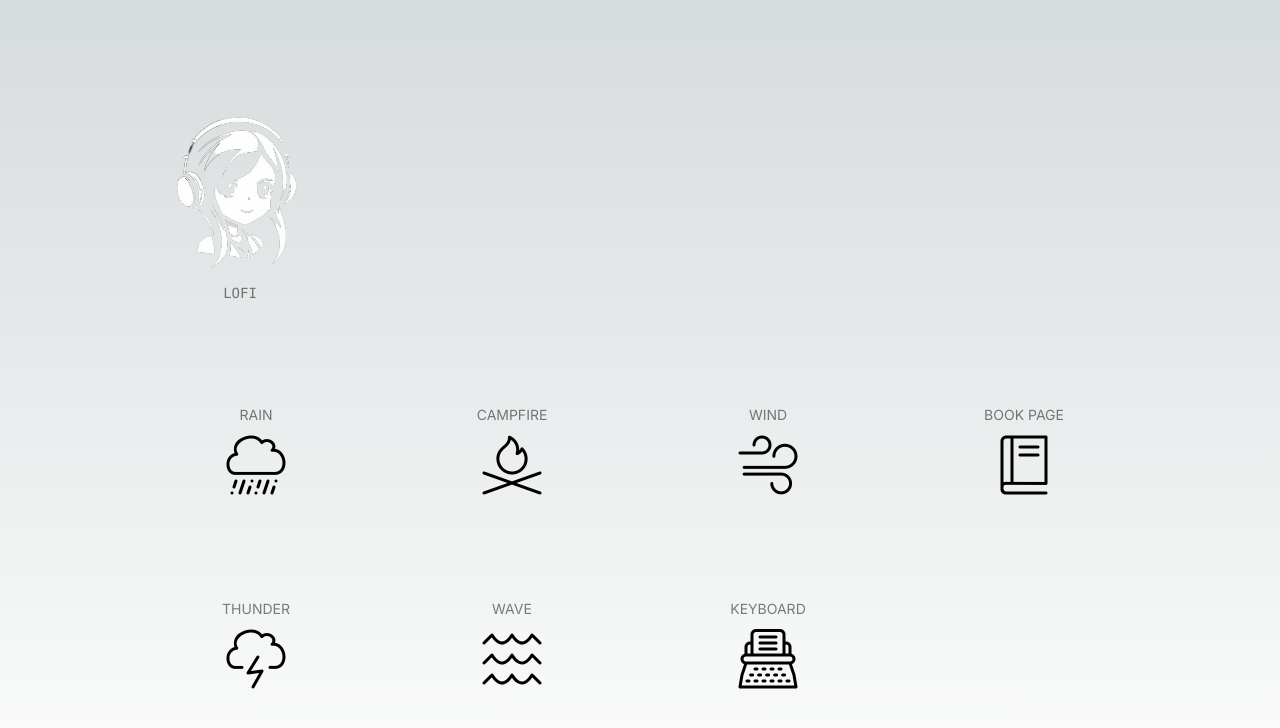
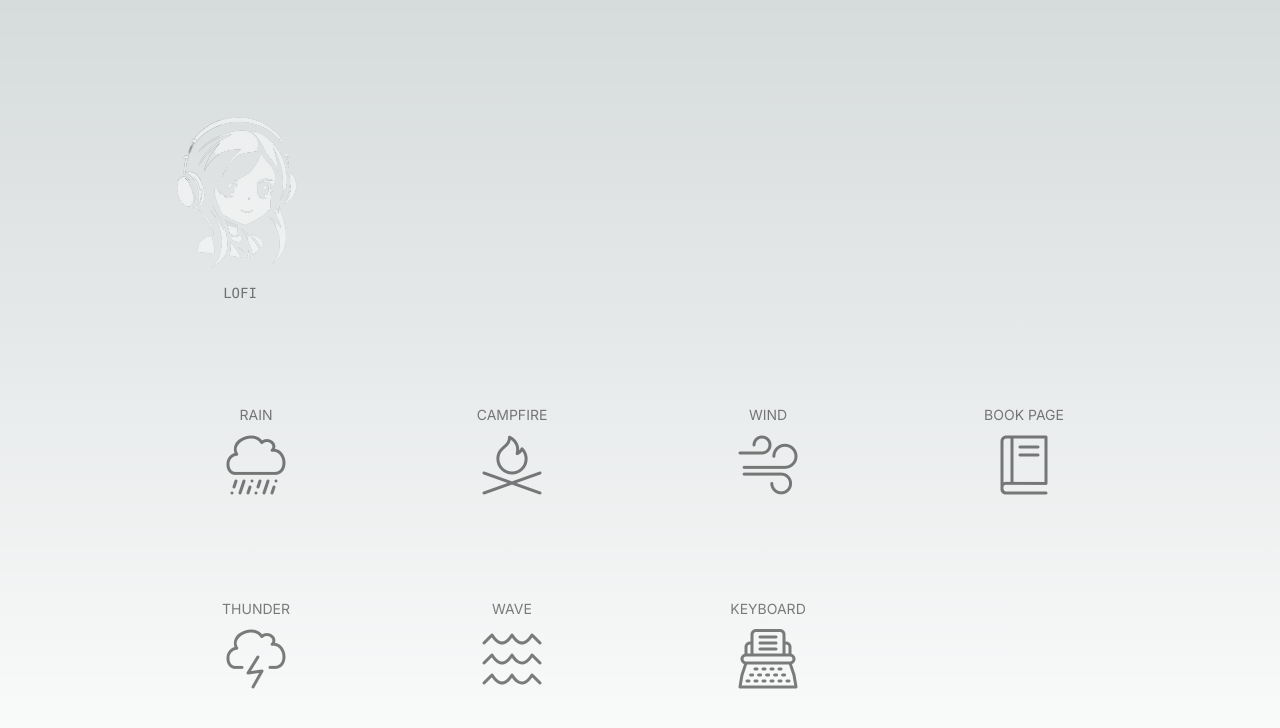
Before and after one commit to zVasO/foctopus, a Next.js app: page / in a window 1280 px wide. Shown: the top 728 px of the page. Built offline with nearby package versions, Linux system fonts and the light colour scheme.

Commit message:
feat(card): remove border change opacity of the icon

```diff
--- a/components/MusicCard.tsx
+++ b/components/MusicCard.tsx
@@ -17,12 +17,12 @@ const MusicCard = ({name}: NoiseCardProps) => {
     return (
         <div
             className={`h-56 w-56 flex flex-col justify-between group rounded-lg border border-transparent px-5 py-4
-            transition-colors hover:border-gray-300 hover:bg-gray-100 hover:dark:border-neutral-700 hover:dark:bg-neutral-800/30
-            ${isActive ? 'border-gray-300 dark:border-neutral-700' : ''}`}
+            transition-colors`}
             onClick={toggleActive}
         >
             <div style={{position: 'relative', width: '180px', height: '180px'}}>
                 <Image
+                    className={`${isActive ? 'opacity-100' : 'opacity-50'} hover:opacity-100 transition ease-in-out duration-300`}
                     src={`/images/${name}.png`}
                     fill={true}
                     alt="The lofi music logo"
--- a/components/NoiseCard.tsx
+++ b/components/NoiseCard.tsx
@@ -19,15 +19,13 @@ const NoiseCard = ({name, svgName}: NoiseCardProps) => {
     return (
         <div className={"flex justify-center"}>
             <div
-                className={`flex items-center flex-col justify-center group rounded-lg border border-transparent mx-5 my-4 p-3 transition-colors w-32
-                hover:border-gray-300 hover:bg-gray-100 hover:dark:border-neutral-700 hover:dark:bg-neutral-800/30
-                ${isActive ? 'border-gray-300 dark:border-neutral-700' : ''}`}
+                className={`flex items-center flex-col justify-center group rounded-lg border border-transparent mx-5 my-4 p-3 transition-colors w-32`}
             >
                 <div className="hover:cursor-pointer flex items-center flex-col justify-center" onClick={toggleActive}>
                     <p className={`m-2 max-w-[30ch] text-sm opacity-50`}>
                         {name.toUpperCase()}
                     </p>
-                    <i className={`${svgName} jtbI-4x`}></i>
+                    <i className={`${svgName} jtbI-4x ${isActive ? 'opacity-100' : 'opacity-50'} hover:opacity-100 transition ease-in-out duration-300`}></i>
                 </div>
 
                 <div className={'w-full min-h-[2.25rem]'}>
```
